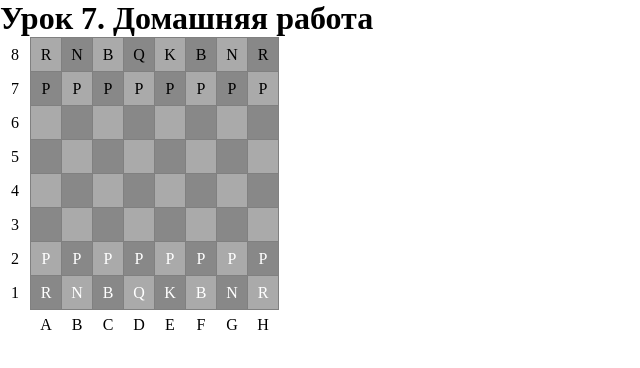
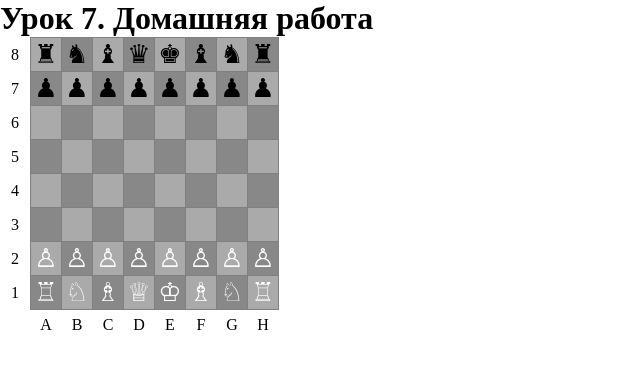
Before and after one commit to aleoreh/geekbrains-javascript1, a plain HTML site: page 07/index.html in a window 1280 px wide. Shown: the whole page, without its empty margins (0-640 px from the left). Drawn offline with Linux system fonts and the light colour scheme.

Commit message:
Add pictures for pieces

```diff
--- a/07/css/style.css
+++ b/07/css/style.css
@@ -13,6 +13,7 @@
     border: 1px solid grey;
     line-height: 30px;
     text-align: center;
+    font-size: 26px;
 }
 
 #board .white {
@@ -35,28 +36,52 @@
 /*     content: ' '; */
 /* } */
 
-#board .pawn::before {
-    content: 'P';
+#board .w.pawn::before {
+    content: '♙';
 }
 
-#board .rook::before {
-    content: 'R';
+#board .w.rook::before {
+    content: '♖';
 }
 
-#board .knight::before {
-    content: 'N';
+#board .w.knight::before {
+    content: '♘';
 }
 
-#board .bishop::before {
-    content: 'B';
+#board .w.bishop::before {
+    content: '♗';
 }
 
-#board .queen::before {
-    content: 'Q';
+#board .w.queen::before {
+    content: '♕';
 }
 
-#board .king::before {
-    content: 'K';
+#board .w.king::before {
+    content: '♔';
+}
+
+#board .b.pawn::before {
+    content: '♟';
+}
+
+#board .b.rook::before {
+    content: '♜';
+}
+
+#board .b.knight::before {
+    content: '♞';
+}
+
+#board .b.bishop::before {
+    content: '♝';
+}
+
+#board .b.queen::before {
+    content: '♛';
+}
+
+#board .b.king::before {
+    content: '♚';
 }
 
 #board .caption {
```
